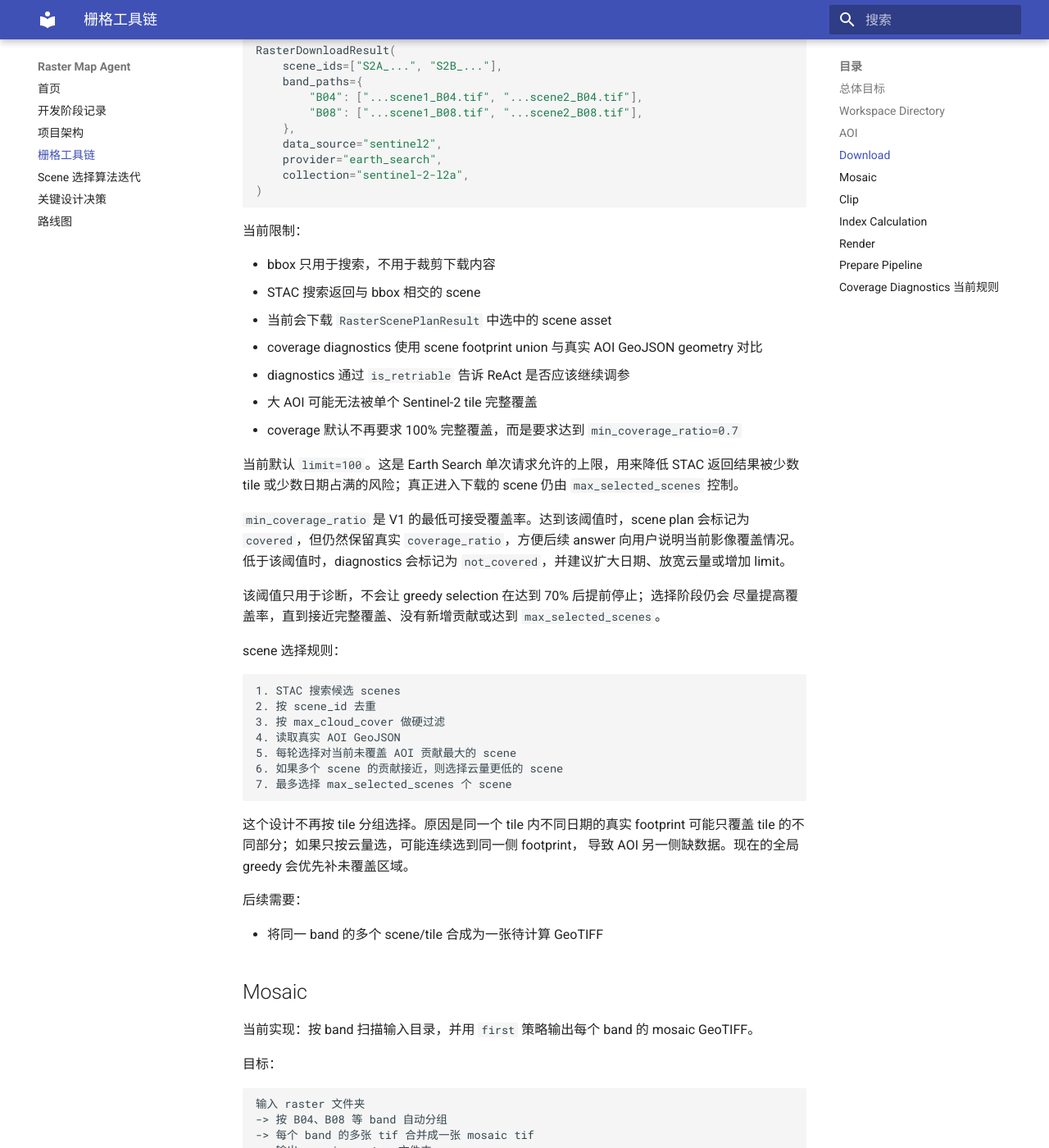
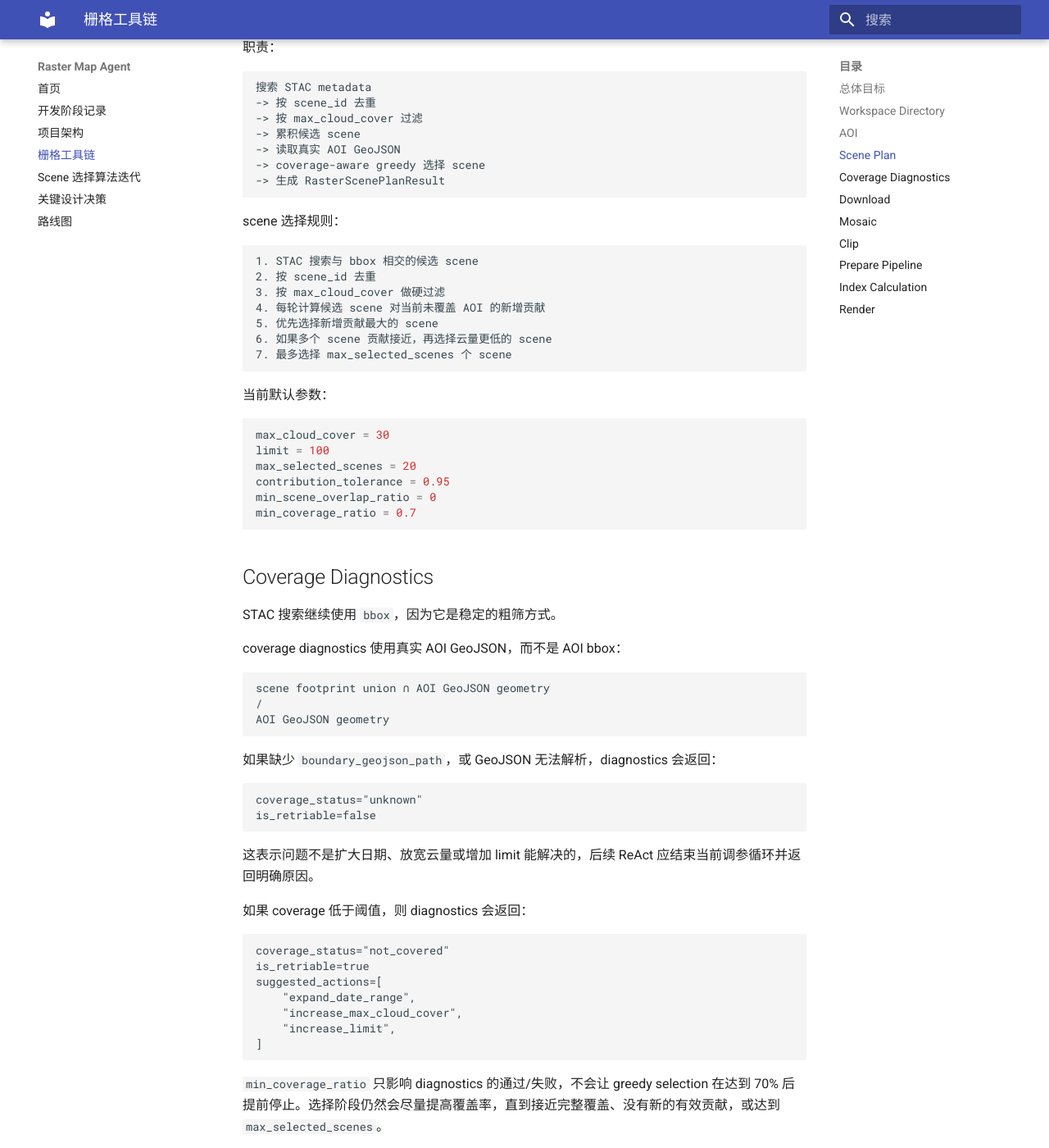
Before and after one commit to euorrl/raster-map-agent, an MkDocs documentation site: the page built from docs/raster-toolchain.md, in a window 1280 px wide and 1400 px high, scrolled down 2734 px. Shown: the whole window at 82% size. Built offline with MkDocs 1.6.1 and Material for MkDocs 9.7.7, drawn with Linux system fonts in a browser that asks for light colours; some of the changed text lies outside the part shown.

Commit message:
docs: 同步 raster prepare 当前实现与路线图

````diff
--- a/docs/architecture.md
+++ b/docs/architecture.md
@@ -82,9 +82,9 @@
 
 ### `app/tools`
 
-真实工具层。工具应该尽量保持输入输出清晰，不依赖 LLM。
+真实工具层。工具应尽量保持输入输出清晰，不依赖 LLM。
 
-当前 raster 工具结构：
+当前 raster prepare 工具结构：
 
 ```text
 app/tools/raster_prepare/
@@ -99,13 +99,13 @@
 
 职责：
 
-- `schemas.py`：工具请求和结果模型
-- `aoi.py`：AOI 边界解析
-- `scene_plan.py`：搜索 STAC metadata，累积候选 scene，生成下载计划与 coverage diagnostics
-- `download.py`：按下载计划拉取 COG band asset
-- `mosaic.py`：后续实现 tile / scene 合并
-- `clip.py`：按 AOI GeoJSON 裁剪 GeoTIFF
-- `prepare.py`：后续编排 AOI -> download -> mosaic -> clip
+- `schemas.py`：工具请求、结果和错误模型
+- `aoi.py`：通过 Nominatim 解析 AOI 边界，保存 GeoJSON，返回 bbox
+- `scene_plan.py`：搜索 STAC metadata，累积候选 scene，执行 coverage-aware greedy 选择，并生成 diagnostics
+- `download.py`：按 scene plan 下载 COG band asset
+- `mosaic.py`：按 band 扫描输入目录，用 `first` 策略合并多张 GeoTIFF；遇到 CRS 不一致时用 `WarpedVRT` 临时重投影
+- `clip.py`：按 AOI GeoJSON 裁剪 GeoTIFF，并将 AOI 外像素写为 `-9999.0`
+- `prepare.py`：串联 AOI、scene plan、download、mosaic、clip，作为数据准备模块对外主入口
 
 ### `app/utils`
 
@@ -123,14 +123,17 @@
 tests/tools/raster_prepare/
   test_aoi.py
   test_download.py
+  test_mosaic.py
   test_clip.py
+  test_prepare.py
 ```
 
 当前测试策略：
 
 - 单元测试不访问真实网络
 - 使用 monkeypatch mock 外部 API
-- clip 测试使用临时 GeoTIFF 进行真实 rasterio 裁剪
+- clip 和 mosaic 测试使用临时 GeoTIFF 验证真实 rasterio 行为
+- prepare 测试 mock 各子工具，只验证 pipeline 编排、workspace 和清理逻辑
 
 ## scripts
 
@@ -154,8 +159,28 @@
 
 本地生成数据目录，不进入 git。
 
-建议：
+当前 `prepare` 每次运行会在 `data/` 下创建一个 UUID workspace：
 
-- `data/` 放下载和中间数据
-- `outputs/` 放最终结果
-- 后续可以按 run id 或 query 组织
+```text
+data/<uuid>/
+  aoi/
+  raster/
+  mosaic_raster/
+  clipped_raster/
+```
+
+成功完成裁剪后会保留：
+
+```text
+data/<uuid>/aoi
+data/<uuid>/clipped_raster
+```
+
+并删除中间目录：
+
+```text
+data/<uuid>/raster
+data/<uuid>/mosaic_raster
+```
+
+后续 `outputs/` 更适合存放最终用户可见结果，例如 NDVI GeoTIFF、preview PNG、metadata JSON。
--- a/docs/development-log.md
+++ b/docs/development-log.md
@@ -172,6 +172,55 @@
 
 这解决了细长 AOI 或不规则 AOI 在规则 raster 外接矩形中产生冗余像素的问题。
 
+## 阶段 7：first mosaic 工具
+
+实现同一 band 的多 scene / 多 tile 合并。
+
+完成内容：
+
+- `RasterMosaicRequest`
+- `RasterMosaicResult`
+- `RasterMosaicError`
+- `mosaic_rasters_by_band`
+- `scripts/raster/run_mosaic.py`
+- `tests/tools/raster_prepare/test_mosaic.py`
+
+关键设计：
+
+- 输入：一个包含多张 GeoTIFF 的目录
+- 输出：每个 band 一张 mosaic GeoTIFF
+- 自动从文件名末尾解析 `B04`、`B08` 等 band 名称
+- 使用 `rasterio.merge.merge(..., method="first")`
+- 如果输入 tif CRS 不一致，使用 `WarpedVRT` 做临时重投影
+
+关键判断：
+
+- V1 先不做 median mosaic，避免一次性进入像素级合成复杂度和内存压力
+- scene plan 已经尽量选低云且补覆盖的 scene，first mosaic 足够先打通完整本地流程
+- median、cloud mask、quality mask 留到后续版本
+
+## 阶段 8：prepare pipeline
+
+把 AOI、scene plan、download、mosaic、clip 串成一个对外入口。
+
+完成内容：
+
+- `RasterPrepareRequest`
+- `RasterPrepareResult`
+- `prepare_raster_inputs`
+- `scripts/raster/run_prepare.py`
+- `tests/tools/raster_prepare/test_prepare.py`
+
+关键设计：
+
+- 每次运行在 `data/` 下创建独立 UUID workspace
+- 中间目录包括 `aoi/`、`raster/`、`mosaic_raster/`、`clipped_raster/`
+- 成功完成 clip 后删除 `raster/` 和 `mosaic_raster/`
+- 保留 `aoi/` 和 `clipped_raster/`
+- 返回后续指数计算需要的 band paths、scene ids 和 diagnostics
+
+这个阶段证明：数据准备模块已经能为 NDVI 计算提供真实裁剪后的 B04/B08 输入。
+
 ## 当前阶段性结论
 
 目前已经证明：
--- a/docs/raster-toolchain.md
+++ b/docs/raster-toolchain.md
@@ -9,29 +9,53 @@
 ```text
 AOI query
 -> boundary GeoJSON + bbox
--> search/download Sentinel-2 bands
+-> scene plan
+-> download Sentinel-2 bands
 -> mosaic per band
 -> clip per band
+-> prepared band inputs
 -> calculate index
 -> render preview
 -> metadata
 ```
 
+当前已经实现到 `prepared band inputs`，也就是能为 NDVI 计算提供裁剪后的 B04/B08 GeoTIFF。
+
 ## Workspace Directory
 
-当前 raster_prepare 工具链对外只接收一个任务根目录，例如：
+低层工具仍然可以单独接收 `workspace_dir`、`input_dir` 或 `output_dir`，方便开发阶段单独调试。
+
+完整数据准备入口 `prepare_raster_inputs` 则只接收一个父目录：
 
 ```python
-workspace_dir = Path("data/speak1")
+root_dir = Path("data")
 ```
 
-工具内部自动使用固定子目录：
+每次运行都会自动创建独立 UUID workspace：
 
 ```text
-data/speak1/aoi
-data/speak1/raster
-data/speak1/clipped_raster
+data/<uuid>/
+  aoi/
+  raster/
+  mosaic_raster/
+  clipped_raster/
 ```
+
+成功完成 clip 后，prepare 会删除中间目录：
+
+```text
+data/<uuid>/raster
+data/<uuid>/mosaic_raster
+```
+
+保留：
+
+```text
+data/<uuid>/aoi
+data/<uuid>/clipped_raster
+```
+
+这样后续指数计算只需要读取裁剪后的 band，不需要关心原始下载文件和 mosaic 中间文件。
 
 ## AOI
 
@@ -63,40 +87,21 @@
 - 请求 Nominatim search API
 - 设置 `polygon_geojson=1`
 - 只接受 `Polygon` 或 `MultiPolygon`
-- 保存为本地 GeoJSON
+- 保存本地 GeoJSON
 - 计算 bbox
 - 估算 bbox 面积，作为 metadata 记录
 
-LLM planner 的任务：
+LLM planner 的任务是把用户输入地点规范化成可消歧的 query：
 
 ```text
-把用户输入地点规范化成消歧 query：
 Hangzhou, Zhejiang, China
 Milan, Lombardy, Italy
 New York City, New York, United States
 ```
 
-## Download
+## Scene Plan
 
-当前 download 已拆成两层：
-
-```text
-scene_plan.py
--> 搜索 STAC metadata
--> 合并到 RasterSceneCandidateStore
--> 按 scene_id 去重
--> 按云量过滤
--> 全局累积候选 scene
--> 用 coverage-aware greedy 最多选择 max_selected_scenes 个 scene
--> 使用 Shapely 检查选中 scene footprints 对真实 AOI GeoJSON 的覆盖
--> 生成 RasterScenePlanResult
-
-download.py
--> 按 RasterScenePlanResult 下载 band asset
--> 返回本地 tif 路径
-```
-
-当前实现：Earth Search STAC + COG。
+当前实现：Earth Search STAC + Sentinel-2 L2A。
 
 V1 数据源边界：
 
@@ -106,23 +111,100 @@
 collection="sentinel-2-l2a"
 ```
 
-`data_source` 是给上游 planner/ReAct 使用的稳定协议字段。当前只支持
-`sentinel2`，不自动切换 Landsat、MODIS 或其他 provider。
+`data_source` 是给上游 planner/ReAct 使用的稳定协议字段。当前只支持 `sentinel2`，不自动切换 Landsat、MODIS 或其他 provider。
 
 输入：
 
 ```python
 RasterScenePlanRequest(
     bbox=[min_lon, min_lat, max_lon, max_lat],
+    boundary_geojson_path=Path("data/speak1/aoi/Hangzhou_Zhejiang_China.geojson"),
     start_date="2024-06-01",
     end_date="2024-08-31",
-    max_cloud_cover=20,
+    max_cloud_cover=30,
     required_bands=["B04", "B08"],
     data_source="sentinel2",
-    boundary_geojson_path=Path("data/speak1/aoi/Hangzhou_Zhejiang_China.geojson"),
     limit=100,
 )
+```
 
+职责：
+
+```text
+搜索 STAC metadata
+-> 按 scene_id 去重
+-> 按 max_cloud_cover 过滤
+-> 累积候选 scene
+-> 读取真实 AOI GeoJSON
+-> coverage-aware greedy 选择 scene
+-> 生成 RasterScenePlanResult
+```
+
+scene 选择规则：
+
+```text
+1. STAC 搜索与 bbox 相交的候选 scene
+2. 按 scene_id 去重
+3. 按 max_cloud_cover 做硬过滤
+4. 每轮计算候选 scene 对当前未覆盖 AOI 的新增贡献
+5. 优先选择新增贡献最大的 scene
+6. 如果多个 scene 贡献接近，再选择云量更低的 scene
+7. 最多选择 max_selected_scenes 个 scene
+```
+
+当前默认参数：
+
+```python
+max_cloud_cover = 30
+limit = 100
+max_selected_scenes = 20
+contribution_tolerance = 0.95
+min_scene_overlap_ratio = 0
+min_coverage_ratio = 0.7
+```
+
+## Coverage Diagnostics
+
+STAC 搜索继续使用 `bbox`，因为它是稳定的粗筛方式。
+
+coverage diagnostics 使用真实 AOI GeoJSON，而不是 AOI bbox：
+
+```text
+scene footprint union ∩ AOI GeoJSON geometry
+/
+AOI GeoJSON geometry
+```
+
+如果缺少 `boundary_geojson_path`，或 GeoJSON 无法解析，diagnostics 会返回：
+
+```text
+coverage_status="unknown"
+is_retriable=false
+```
+
+这表示问题不是扩大日期、放宽云量或增加 limit 能解决的，后续 ReAct 应结束当前调参循环并返回明确原因。
+
+如果 coverage 低于阈值，则 diagnostics 会返回：
+
+```text
+coverage_status="not_covered"
+is_retriable=true
+suggested_actions=[
+    "expand_date_range",
+    "increase_max_cloud_cover",
+    "increase_limit",
+]
+```
+
+`min_coverage_ratio` 只影响 diagnostics 的通过/失败，不会让 greedy selection 在达到 70% 后提前停止。选择阶段仍然会尽量提高覆盖率，直到接近完整覆盖、没有新的有效贡献，或达到 `max_selected_scenes`。
+
+## Download
+
+下载层只执行 scene plan，不再负责选 scene。
+
+输入：
+
+```python
 RasterDownloadRequest(
     plan=plan,
     workspace_dir=Path("data/speak1"),
@@ -147,57 +229,12 @@
 当前限制：
 
 - bbox 只用于搜索，不用于裁剪下载内容
-- STAC 搜索返回与 bbox 相交的 scene
-- 当前会下载 `RasterScenePlanResult` 中选中的 scene asset
-- coverage diagnostics 使用 scene footprint union 与真实 AOI GeoJSON geometry 对比
-- diagnostics 通过 `is_retriable` 告诉 ReAct 是否应该继续调参
-- 大 AOI 可能无法被单个 Sentinel-2 tile 完整覆盖
-- coverage 默认不再要求 100% 完整覆盖，而是要求达到 `min_coverage_ratio=0.7`
-
-当前默认 `limit=100`。这是 Earth Search 单次请求允许的上限，用来降低
-STAC 返回结果被少数 tile 或少数日期占满的风险；真正进入下载的 scene
-仍由 `max_selected_scenes` 控制。
-
-`min_coverage_ratio` 是 V1 的最低可接受覆盖率。达到该阈值时，scene plan
-会标记为 `covered`，但仍然保留真实 `coverage_ratio`，方便后续 answer
-向用户说明当前影像覆盖情况。低于该阈值时，diagnostics 会标记为
-`not_covered`，并建议扩大日期、放宽云量或增加 limit。
-
-该阈值只用于诊断，不会让 greedy selection 在达到 70% 后提前停止；选择阶段仍会
-尽量提高覆盖率，直到接近完整覆盖、没有新增贡献或达到 `max_selected_scenes`。
-
-scene 选择规则：
-
-```text
-1. STAC 搜索候选 scenes
-2. 按 scene_id 去重
-3. 按 max_cloud_cover 做硬过滤
-4. 读取真实 AOI GeoJSON
-5. 每轮选择对当前未覆盖 AOI 贡献最大的 scene
-6. 如果多个 scene 的贡献接近，则选择云量更低的 scene
-7. 最多选择 max_selected_scenes 个 scene
-```
-
-这个设计不再按 tile 分组选择。原因是同一个 tile 内不同日期的真实 footprint
-可能只覆盖 tile 的不同部分；如果只按云量选，可能连续选到同一侧 footprint，
-导致 AOI 另一侧缺数据。现在的全局 greedy 会优先补未覆盖区域。
-
-后续需要：
-
-- 将同一 band 的多个 scene/tile 合成为一张待计算 GeoTIFF
+- 下载的是 STAC asset 指向的 COG 文件
+- 真正的 AOI 裁剪在 clip 阶段完成
 
 ## Mosaic
 
 当前实现：按 band 扫描输入目录，并用 `first` 策略输出每个 band 的 mosaic GeoTIFF。
-
-目标：
-
-```text
-输入 raster 文件夹
--> 按 B04、B08 等 band 自动分组
--> 每个 band 的多张 tif 合并成一张 mosaic tif
--> 输出 mosaic_raster 文件夹
-```
 
 输入：
 
@@ -225,11 +262,9 @@
 rasterio.merge.merge(..., method="first")
 ```
 
-也就是说，重叠区域保留排序后第一张有数据的 tif。V1 先使用这个策略降低复杂度和
-内存压力；median / cloud mask 等更复杂的像素级合成留到后续版本。
+重叠区域保留排序后第一张有数据的 tif。V1 先用该策略降低内存压力和实现复杂度；median、quality mask、cloud mask 等更高质量合成策略留到后续版本。
 
-如果输入 tif 跨不同 CRS，mosaic 会以排序后第一张 tif 的 CRS 作为目标 CRS，并用
-`WarpedVRT` 对其他 tif 做临时重投影后再合并。这个过程不会写出中间重投影文件。
+如果输入 tif 跨 CRS，mosaic 会以排序后第一张 tif 的 CRS 作为目标 CRS，并用 `WarpedVRT` 对其他 tif 做临时重投影后再合并。这个过程不会写出中间重投影文件。
 
 ## Clip
 
@@ -239,10 +274,10 @@
 
 ```python
 RasterClipRequest(
-    raster_path=Path("mosaic_or_single_band.tif"),
+    raster_path=Path("mosaic_B04.tif"),
     boundary_geojson_path=Path("aoi.geojson"),
     workspace_dir=Path("data/speak1"),
-    output_filename="clipped_B04.tif",
+    output_filename="B04_clipped.tif",
 )
 ```
 
@@ -266,10 +301,52 @@
 - AOI 外像素填充 `-9999.0`
 - metadata 写入 `nodata=-9999.0`
 
-设计边界：
+clip 只处理一个 raster。多 band 裁剪由上层 pipeline 循环调用。
 
-- clip 只处理一个 raster
-- 多 band 裁剪由上层 pipeline 循环调用
+## Prepare Pipeline
+
+当前实现：`prepare_raster_inputs`。
+
+职责：
+
+```text
+resolve AOI
+-> scene plan
+-> download raw bands
+-> mosaic bands
+-> clip bands
+-> return prepared inputs for index calculation
+```
+
+输入：
+
+```python
+RasterPrepareRequest(
+    aoi_query="Chengdu, Sichuan, China",
+    start_date="2023-12-01",
+    end_date="2024-01-31",
+    max_cloud_cover=30,
+    required_bands=["B04", "B08"],
+    root_dir=Path("data"),
+)
+```
+
+输出：
+
+```python
+RasterPrepareResult(
+    workspace_dir="data/<uuid>",
+    boundary_geojson_path="data/<uuid>/aoi/Chengdu_Sichuan_China.geojson",
+    band_paths={
+        "B04": "data/<uuid>/clipped_raster/B04_clipped.tif",
+        "B08": "data/<uuid>/clipped_raster/B08_clipped.tif",
+    },
+    scene_ids=[...],
+    diagnostics=...,
+)
+```
+
+prepare pipeline 是工具链和 Agent workflow 之间的桥。它对外隐藏 AOI、scene plan、download、mosaic 和 clip 的内部编排，让后续指数计算模块只需要读取每个 band 一张已经裁剪到 AOI 的 GeoTIFF。
 
 ## Index Calculation
 
@@ -284,7 +361,7 @@
 需要注意：
 
 - 输入 clipped bands 是 `float32`
-- nodata 为 `-9999.0`
+- nodata 是 `-9999.0`
 - 计算前必须构建 valid mask
 - 避免 `(nir + red) == 0`
 
@@ -310,92 +387,3 @@
 - min/max 或 percentile stretch
 - colormap
 - 输出 PNG
-
-## Prepare Pipeline
-
-当前实现：`prepare_raster_inputs`。
-
-职责：
-
-```text
-resolve AOI
--> scene plan
--> download raw bands
--> mosaic bands
--> clip bands
--> return prepared inputs for index calculation
-```
-
-输入：
-
-```python
-RasterPrepareRequest(
-    aoi_query="Changsha, Hunan, China",
-    start_date="2023-12-27",
-    end_date="2024-01-09",
-    max_cloud_cover=20,
-    required_bands=["B04", "B08"],
-    root_dir=Path("data"),
-)
-```
-
-每次运行都会在 `root_dir` 下创建一个 UUID workspace：
-
-```text
-data/<uuid>/
-  aoi/
-  raster/
-  mosaic_raster/
-  clipped_raster/
-```
-
-成功完成 clip 后，prepare 会删除中间目录：
-
-```text
-data/<uuid>/raster
-data/<uuid>/mosaic_raster
-```
-
-保留：
-
-```text
-data/<uuid>/aoi
-data/<uuid>/clipped_raster
-```
-
-输出：
-
-```python
-RasterPrepareResult(
-    workspace_dir="data/<uuid>",
-    boundary_geojson_path="data/<uuid>/aoi/Changsha_Hunan_China.geojson",
-    band_paths={
-        "B04": "data/<uuid>/clipped_raster/B04_clipped.tif",
-        "B08": "data/<uuid>/clipped_raster/B08_clipped.tif",
-    },
-    scene_ids=[...],
-    diagnostics=...,
-)
-```
-
-prepare pipeline 是工具链和 Agent workflow 之间的桥。它对外隐藏 AOI、scene plan、
-download、mosaic 和 clip 的内部编排，让后续指数计算模块只需要读取每个 band 一张
-已经裁剪到 AOI 的 GeoTIFF。
-
-## Coverage Diagnostics 当前规则
-
-STAC 搜索仍然使用 `bbox`，因为它是最稳定、最简单的候选 scene 粗筛方式。
-
-coverage diagnostics 不再使用 AOI bbox polygon 计算覆盖率，而是读取
-`RasterScenePlanRequest.boundary_geojson_path` 指向的真实 AOI GeoJSON，并用：
-
-```text
-AOI GeoJSON geometry
-scene footprint union
-```
-
-计算覆盖比例。
-
-如果 `boundary_geojson_path` 缺失或 GeoJSON 无法解析，diagnostics 会返回
-`coverage_status="unknown"`，并通过 `failure_reason` 写明原因。这个问题不是
-V1 支持的 ReAct 调参问题，因此 `is_retriable=false`。
--- a/docs/roadmap.md
+++ b/docs/roadmap.md
@@ -27,48 +28,29 @@
 - Sentinel-2 scene plan
 - 多 scene band asset 下载
 - Shapely coverage diagnostics
+- first mosaic by band
 - GeoTIFF clip
+- `prepare_raster_inputs` 数据准备 pipeline
 
-## 下一阶段：mosaic
-
-目标：
+当前数据准备链条已经可以输出后续指数计算需要的裁剪后 band：
 
 ```text
-AOI bbox + AOI GeoJSON
--> 搜索多个 Sentinel-2 scenes
--> 判断候选 scene 是否覆盖真实 AOI GeoJSON
--> 下载规划选中的 tile / scene
--> 每个 band 分别 mosaic
+AOI query
+-> AOI GeoJSON + bbox
+-> scene plan
+-> download raw bands
+-> mosaic bands
+-> clip bands
+-> clipped B04 / clipped B08
 ```
 
-建议先实现最小可行版本：
-
-```text
-搜索候选 scenes
-过滤云量
-全局累积候选 scenes
-按 coverage-aware greedy 选择最多 `max_selected_scenes` 个 scene
-读取 coverage diagnostics
-下载通过规划的 required bands
-按 band 调用 rasterio merge
-输出 mosaic_B04.tif / mosaic_B08.tif
-```
-
-coverage diagnostics 已使用 Shapely 对 scene footprint union 和真实 AOI
-GeoJSON geometry 进行判断。下一步重点是把通过规划的多个 scene/tile 按 band 合并。
-
-当前 scene plan 默认 `limit=100`，先尽量拿到足够候选；下载量仍由最终
-plan 控制，而不是直接下载全部搜索结果。
-
-## 下一阶段：指数计算与渲染
+## 下一阶段：指数计算
 
 目标：
 
 ```text
 clipped B04 + clipped B08
 -> NDVI GeoTIFF
--> preview PNG
--> metadata JSON
 ```
 
 NDVI 计算必须处理：
@@ -77,6 +59,19 @@
 - denominator 为 0
 - 输出范围
 - dtype
+- 输入 band 的 CRS、transform、shape 对齐检查
+
+这一步完成后，项目就从“准备真实遥感输入”进入“生成真实遥感产品”。
+
+## 下一阶段：渲染与 metadata
+
+目标：
+
+```text
+NDVI GeoTIFF
+-> preview PNG
+-> metadata JSON
+```
 
 渲染需要处理：
 
@@ -85,41 +80,37 @@
 - percentile stretch
 - PNG 输出
 
-## 下一阶段：prepare pipeline
+metadata 需要记录：
 
-目标：
-
-```text
-AOI
--> download
--> mosaic
--> clip
--> prepared band paths
-```
-
-这一步会固定工具链的主要输入输出，是接入 Agent workflow 的前置条件。
+- AOI 名称和边界路径
+- data source
+- scene ids
+- coverage diagnostics
+- band paths
+- index formula
+- 输出路径
 
 ## 下一阶段：planner
 
-输入：
+输入示例：
 
 ```text
 Generate an NDVI vegetation map for Hangzhou, Zhejiang, China.
 ```
 
-输出：
+输出示例：
 
 ```json
 {
-  "query": "Hangzhou, Zhejiang, China",
+  "aoi_query": "Hangzhou, Zhejiang, China",
   "index": "NDVI",
   "date_range": ["2024-06-01", "2024-08-31"],
-  "max_cloud_cover": 20,
+  "max_cloud_cover": 30,
   "data_source": "sentinel2"
 }
 ```
 
-planner 初期可以简单，不需要复杂对话。
+planner 初期可以简单，不需要复杂对话。它的重点是生成能对齐真实工具链的稳定参数。
 
 ## 下一阶段：局部 ReAct
 
@@ -128,8 +119,8 @@
 适合位置：
 
 - AOI 查询失败：修改 query
-- 数据下载覆盖不足：放宽时间窗或云量
-- scene 太多：调整候选策略
+- scene plan 覆盖不足：扩大时间窗、放宽云量或增加 limit
+- coverage diagnostics 标记不可重试：结束循环并返回明确说明
 - 渲染异常：调整 nodata 或拉伸参数
 
 ## 下一阶段：answer
@@ -177,14 +169,21 @@
 - 多 AOI provider
 - 多数据源
 - 更多指数和专题图产品
-## 当前 Coverage 规则更新
 
-scene plan 仍然使用 AOI bbox 进行 STAC 搜索，但 coverage diagnostics 已改为读取
-真实 AOI GeoJSON。后续 ReAct observation 应基于：
+## 当前 Coverage 规则
+
+scene plan 仍然使用 AOI bbox 进行 STAC 搜索，但 coverage diagnostics 已改为读取真实 AOI GeoJSON。
+
+判断对象是：
 
 ```text
 scene footprint union 对 AOI GeoJSON geometry 的覆盖率
 ```
 
-如果 AOI GeoJSON 缺失或无效，diagnostics 会返回 `unknown` 且
-`is_retriable=false`，表示当前不是可通过日期、云量或 limit 调整解决的问题。
+当前 V1 不再要求 100% 覆盖，而是使用最低可接受阈值：
+
+```python
+min_coverage_ratio = 0.7
+```
+
+如果 AOI GeoJSON 缺失或无效，diagnostics 会返回 `unknown` 且 `is_retriable=false`，表示当前不是可通过日期、云量或 limit 调整解决的问题。
````
Also changed, not shown: other parts of docs/architecture.md (+3 -1 lines), other parts of docs/development-log.md (+1 -1 lines), other parts of docs/raster-toolchain.md (+1 -1 lines), other parts of docs/roadmap.md (+2 -0 lines), README.md (+38 -7 lines), docs/index.md (+19 -15 lines), docs/scene-selection-evolution.md (+2 -0 lines).
